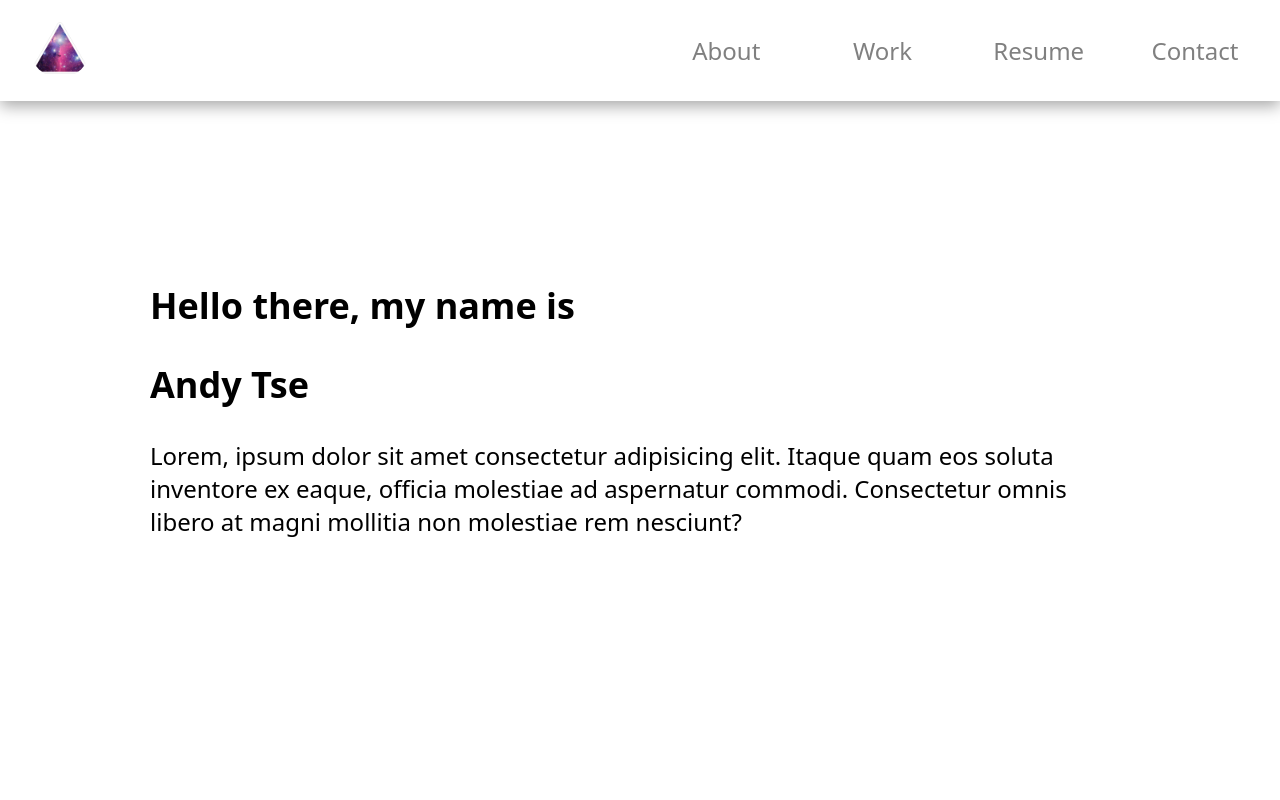
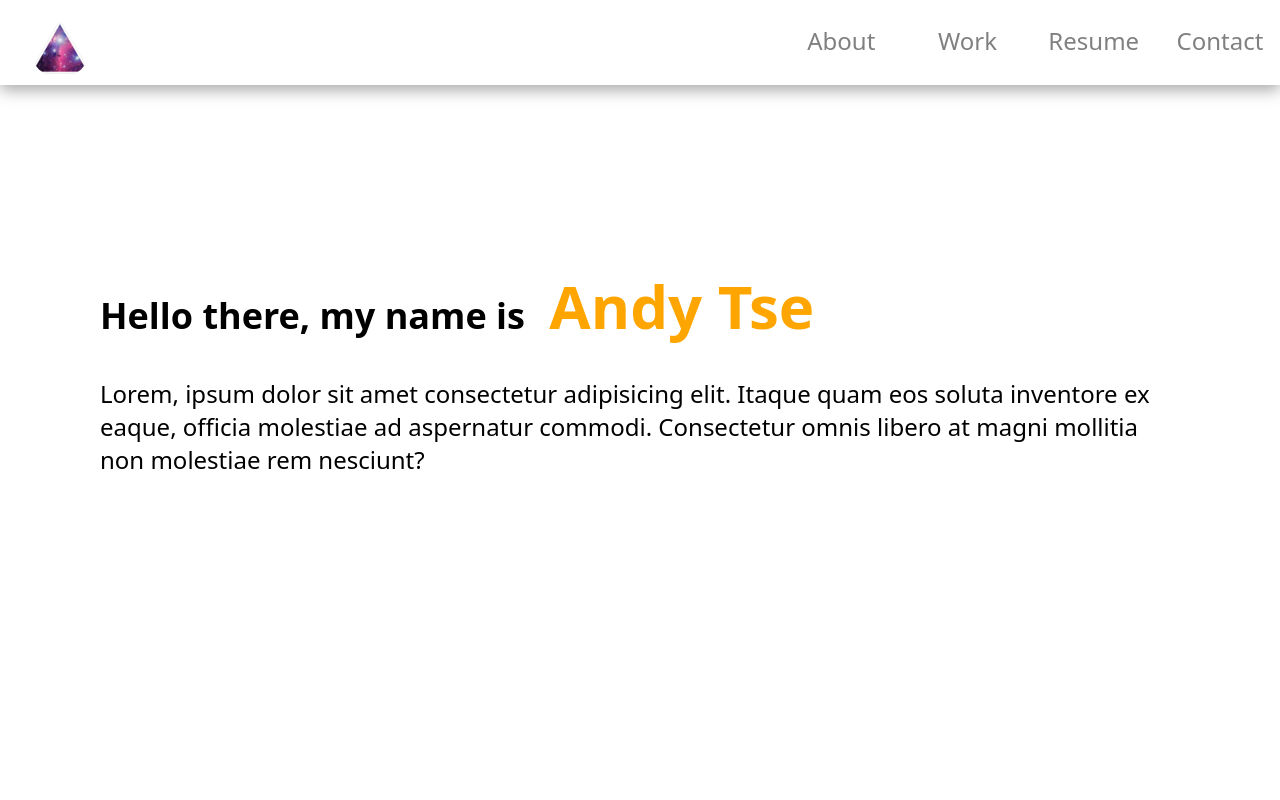
Before and after one commit to andywtse/atse-portfolio, a plain HTML site: page index.html in a window 1280 px wide. Shown: the top 800 px of the page. Drawn offline with Linux system fonts and the light colour scheme.

Commit message:
Refactored navbar.css and globalstyle.css

```diff
--- a/css/globalstyle.css
+++ b/css/globalstyle.css
@@ -28,6 +28,12 @@ section {
   width: 100%;
 }
 
+.first-name {
+  font-size: 60px;
+  margin-left: 15px;
+  color: orange;
+}
+
 button#button-scroll-top {
   display: none;
   position: fixed;
--- a/css/navbar.css
+++ b/css/navbar.css
@@ -1,25 +1,26 @@
+/*Navigation Bar*/
 nav {
 position: sticky;
+display: flex;
+background-color: white;
+box-shadow: rgba(0, 0, 0, 0.35) 0px 5px 15px;
 top: 0;
 width: 100%;
 }
 
 div.navbar-container {
 display: flex;
-  background-color: white;
-  box-shadow: rgba(0, 0, 0, 0.35) 0px 5px 15px;
-}
-
-div.navbar-list-container {
-  display: flex;
-  padding: 10px;
 margin-left: auto;
 cursor:default;
 }
 
+ul#navbar-list {
+list-style-type: none;
+}
+
 .navbar-item {
 display: inline-block;
-  margin: 0 15px 0 15px;
+justify-content: space-between;
 width: 120px;
 }
 
@@ -27,13 +28,20 @@ div.navbar-list-container {
 display: flex;
 justify-content: center;
 color: grey;
-  cursor: pointer;
+overflow: hidden;
 }
 
 .navbar-item>div:hover {
 color:lightblue;
+cursor: pointer;
 text-shadow: 2px 2px 2px blue;
 transition: 0.2s;
+}
+
+.navbar-gap {
+margin: 150px 100px;
+display: flex;
+justify-content: center;
 }
 
 #logo {
@@ -51,18 +59,47 @@ div.navbar-list-container {
 transition: 0.2s;
 }
 
+#side-menu-toggle{
+  display: none;
+}
+
+.side-menu {
+  display: none;
+  font-size: 60px;
+  user-select: none;
+}
+
+@media only screen and (max-width: 768px) {
   .navbar-gap {
-  margin: 150px;
+    margin: 100px 50px;
     display: flex;
     justify-content: center;
     }
+  /*
+  ul#navbar-list{
+    display:none;
+    right: 0;
+    left: 0;
+    text-align: center;
+    padding: 16px 0;
+  }
 
-/*Screens larger do this*/
-@media only screen and (min-width:768px) {
-  .navbar-item>a {
+  li.navbar-item:hover {
+    display: inline-block;
+    cursor: pointer;
+    text-shadow: 2px 2px 2px blue;
+    transition: 0.2s;
+  }
+
+  #side-menu-toggle:checked ~ ul#navbar-list{
+    display: block;
+  }
+
+  .side-menu {
     display: flex;
-    text-decoration: none;
-    padding: 10px 10px;
-    justify-content: center;
+    margin-left: auto;
+    font-size: 60px;
+    user-select: none;
   }
+  */
 }
--- a/index.html
+++ b/index.html
@@ -16,29 +16,26 @@
 </head>
 
 <body>
-  <nav>
-    <div class="navbar-container">
+  <nav class="header">
+    <!--Logo-->
     <div class="logo">
       <a href="./">
         <img id="logo" src="img/GalaxyTriangle.png">
       </a>
     </div>
-      <div class="navbar-list-container">
+
+    <!--Navigation Menu-->
+    <input type="checkbox" id="side-menu-toggle">
+    <label for="side-menu-toggle" class="side-menu">&#9776</label>
+
+      <!--Navbar Menu-->
+    <div class="navbar-container">
       <ul id="navbar-list">
-          <li class="navbar-item">
-            <div>About</div>
-          </li>
-          <li class="navbar-item">
-            <div>Work</div>
-          </li>
-          <li class="navbar-item">
-            <div>Resume</div>
-          </li>
-          <li class="navbar-item">
-            <div>Contact</div>
-          </li>
+        <li class="navbar-item"><div>About</div></li>
+        <li class="navbar-item"><div>Work</div></li>
+        <li class="navbar-item"><div>Resume</div></li>
+        <li class="navbar-item"><div>Contact<div><li>
       </ul>
-      </div>
     </div>
   </nav>
 
@@ -46,10 +43,7 @@
     <div class="navbar-gap">
       <br>
       <div>
-        <div>
-          <h2>Hello there, my name is </h2>
-          <h2 class="text-my-name">Andy Tse</h2>
-        </div>
+        <h2>Hello there, my name is <span class="first-name">Andy Tse</span></h2>
         <p>Lorem, ipsum dolor sit amet consectetur adipisicing elit. Itaque quam eos soluta inventore ex eaque, officia molestiae ad aspernatur commodi. Consectetur omnis libero at magni mollitia non molestiae rem nesciunt?</p>
       </div>
     </div>
```
Lines whose indentation alone changed are shown as unchanged.
